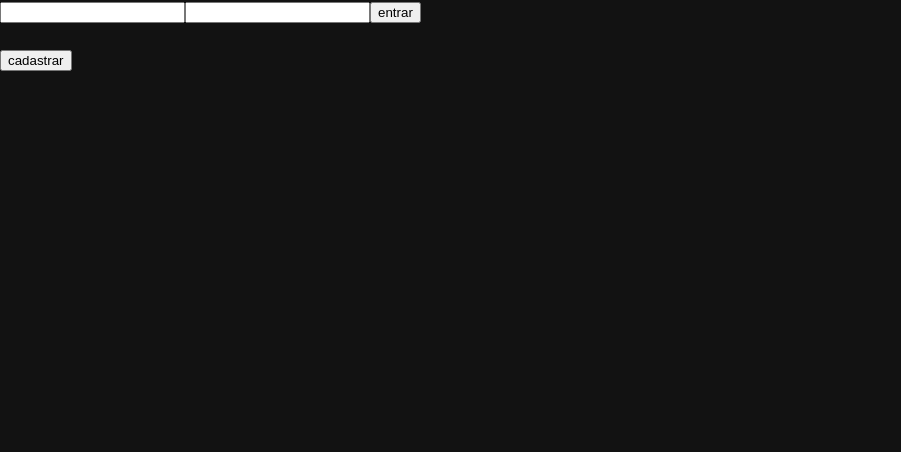
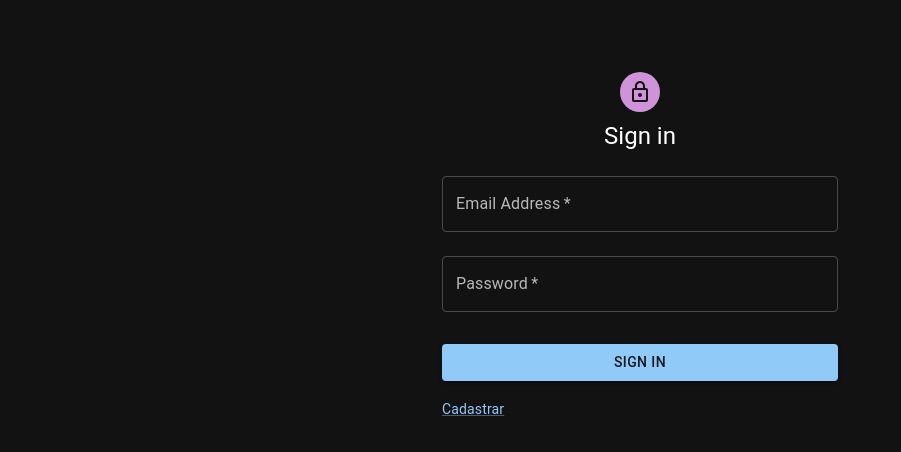
Before and after one commit to GustavoGracioM/rpg, a React (Create React App) app in the folder frontend/: page /login in a window 1280 px wide. Shown: the top 452 px of the page, without its empty margins (0-901 px from the left). Built offline with nearby package versions, Linux system fonts and the light colour scheme.

Commit message:
feat: add style in page login

```diff
--- a/frontend/src/pages/Users/Login.js
+++ b/frontend/src/pages/Users/Login.js
@@ -1,48 +1,57 @@
 import React, { useState } from 'react';
+import Avatar from '@mui/material/Avatar';
+import Box from '@mui/material/Box';
+import Typography from '@mui/material/Typography';
+import Container from '@mui/material/Container';
+import LockOutlinedIcon from '@mui/icons-material/LockOutlined';
 import { useNavigate } from 'react-router-dom';
 import { useForm } from 'react-hook-form';
 import api from '../../service/api';
 import DarkThema from '../../components/darkThema/DarkThema';
+import {
+  buttonSingIn, registerLink, defaultTextField } from './components/componentsForm';
 
-function Login() {
+const boxConfig = {
+  marginTop: 8,
+  display: 'flex',
+  flexDirection: 'column',
+  alignItems: 'center',
+};
+
+export default function SignIn() {
   const navigate = useNavigate();
   const [errorMessage, setErrorMessage] = useState('');
   const { handleSubmit, register } = useForm();
-
-  const navigateUrl = (url) => {
-    navigate(url);
-  };
-
   function onSubmit(data) {
-    api
-      .post('/login', data)
+    api.post('/login', data)
       .then((response) => {
         localStorage.setItem('token', JSON.stringify(response.data));
         navigate('/character');
       })
-      .catch(() => {
-        setErrorMessage('Email ou Senha incorretos');
-      });
+      .catch(() => { setErrorMessage('Email ou Senha incorretos'); });
   }
-
   return (
     <DarkThema>
-      <form onSubmit={ handleSubmit(onSubmit) }>
-        <input { ...register('email') } name="email" />
-        <input { ...register('password') } name="password" />
-        <button type="submit">entrar</button>
-        {errorMessage ? <p>Email ou Senha Invalidos</p> : <br />}
-        <br />
-        <button
-          type="button"
-          onClick={ () => navigateUrl('/register') }
-        >
-          cadastrar
-
-        </button>
-      </form>
+      <Container component="main" maxWidth="xs">
+        <Box sx={ boxConfig }>
+          <Avatar sx={ { m: 1, bgcolor: 'secondary.main' } }>
+            <LockOutlinedIcon />
+          </Avatar>
+          <Typography component="h1" variant="h5">Sign in</Typography>
+          <Box
+            component="form"
+            onSubmit={ handleSubmit(onSubmit) }
+            noValidate
+            sx={ { mt: 1 } }
+          >
+            {defaultTextField('email', 'Email Address', register)}
+            {defaultTextField('password', 'Password', register)}
+            {buttonSingIn('Sign In')}
+            {errorMessage ? <p>Email ou Senha Invalidos</p> : <br />}
+            {registerLink()}
+          </Box>
+        </Box>
+      </Container>
     </DarkThema>
   );
 }
-
-export default Login;
--- /dev/null
+++ b/frontend/src/pages/Users/components/componentsForm.js
@@ -0,0 +1,47 @@
+import React from 'react';
+import Button from '@mui/material/Button';
+import TextField from '@mui/material/TextField';
+import Link from '@mui/material/Link';
+import Grid from '@mui/material/Grid';
+
+const buttonSingIn = (message) => (
+  <Button
+    type="submit"
+    fullWidth
+    variant="contained"
+    sx={ { mt: 3, mb: 2 } }
+  >
+    {message}
+  </Button>
+);
+
+const registerLink = () => (
+  <Grid container>
+    <Grid item>
+      <Link
+        href="/register"
+        variant="body2"
+      >
+        Cadastrar
+      </Link>
+    </Grid>
+  </Grid>
+);
+
+const defaultTextField = (type, label, register) => (
+  <TextField
+    { ...register(type, label) }
+    margin="normal"
+    required
+    fullWidth
+    id={ type }
+    label={ label }
+    type={ type === 'password' ? type : 'text' }
+    name={ type }
+    autoComplete={ type }
+  />
+);
+
+export {
+  buttonSingIn, registerLink, defaultTextField,
+};
```
